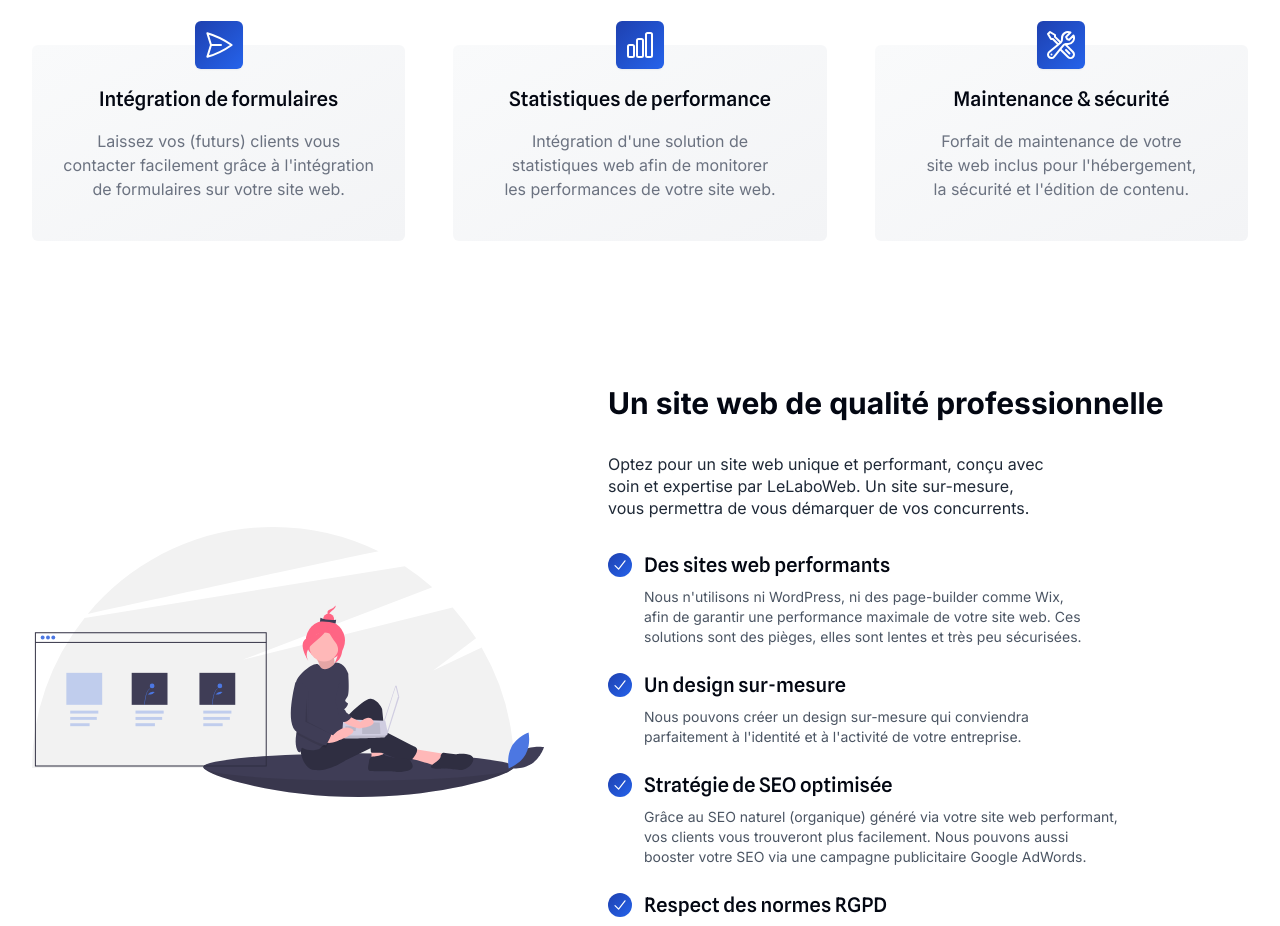
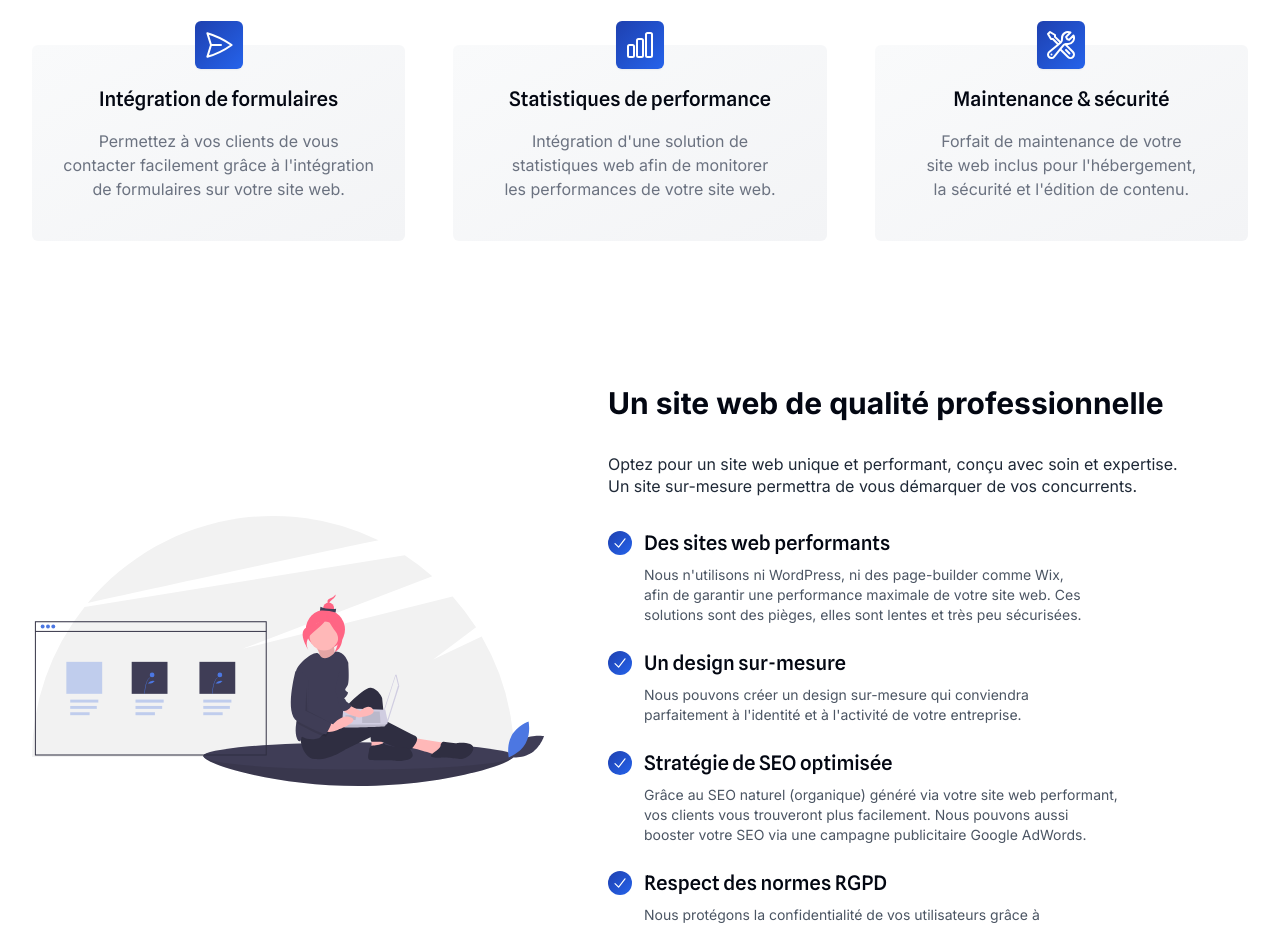
Before and after one commit to TotomInc/tcaweb, a Next.js app: page / in a window 1280 px wide. Shown: the part 1260-2186 px from the top of the page. Built offline with nearby package versions, Linux system fonts and the light colour scheme.

Commit message:
fix(home): wording update again

```diff
--- a/app/page.tsx
+++ b/app/page.tsx
@@ -73,7 +73,7 @@ export default function Home() {
           {
             title: "Intégration de formulaires",
             description:
-              "Laissez vos (futurs) clients vous contacter facilement grâce à l'intégration de formulaires sur votre site web.",
+              "Permettez à vos clients de vous contacter facilement grâce à l'intégration de formulaires sur votre site web.",
             icon: PaperAirplaneIcon,
           },
           {
@@ -101,7 +101,7 @@ export default function Home() {
           className: "max-w-md mx-auto lg:max-w-lg",
         }}
         title="Un site web de qualité professionnelle"
-        description="Optez pour un site web unique et performant, conçu avec soin et expertise par LeLaboWeb. Un site sur-mesure, vous permettra de vous démarquer de vos concurrents."
+        description="Optez pour un site web unique et performant, conçu avec soin et expertise. Un site sur-mesure permettra de vous démarquer de vos concurrents."
         features={[
           {
             title: "Des sites web performants",
```
